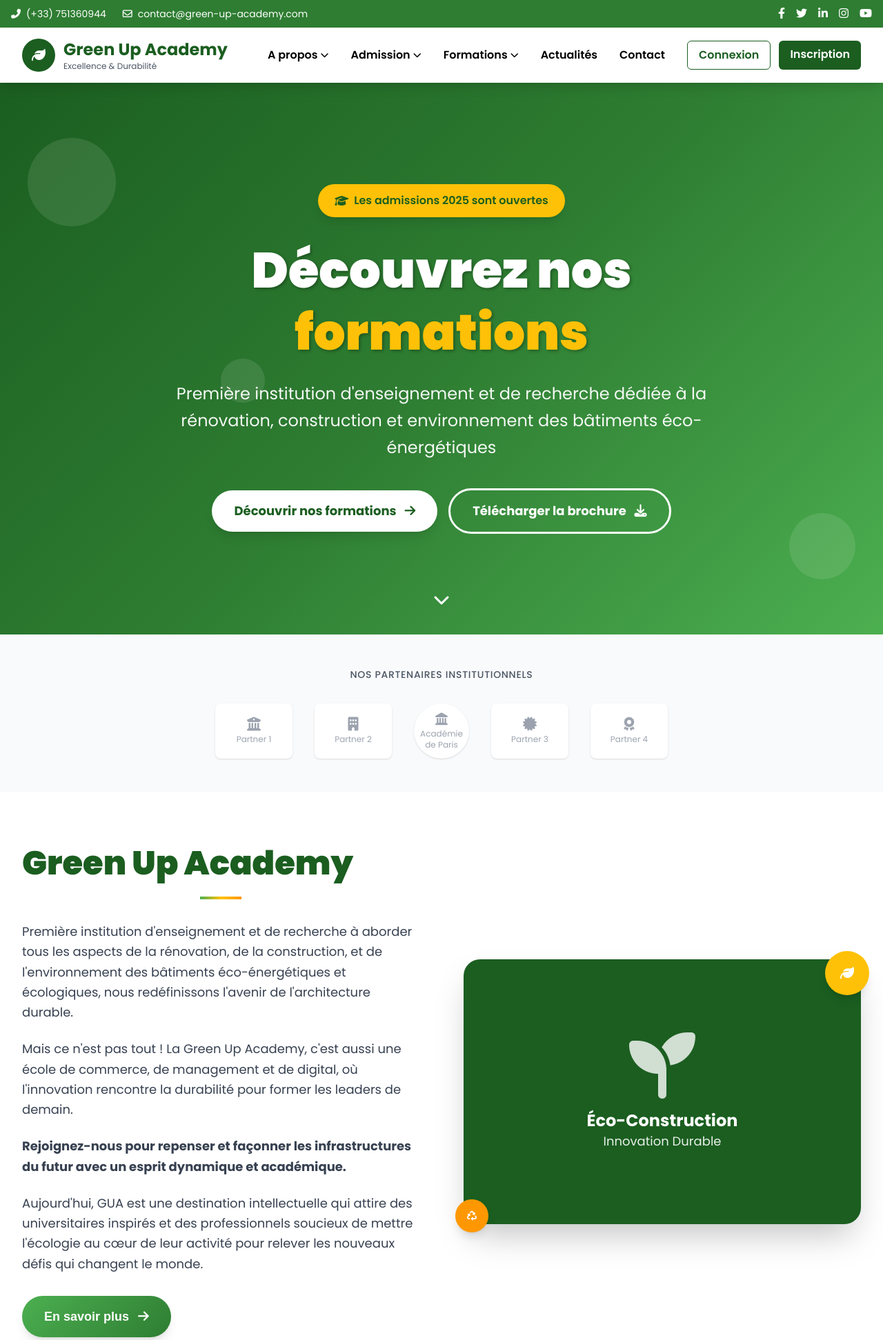
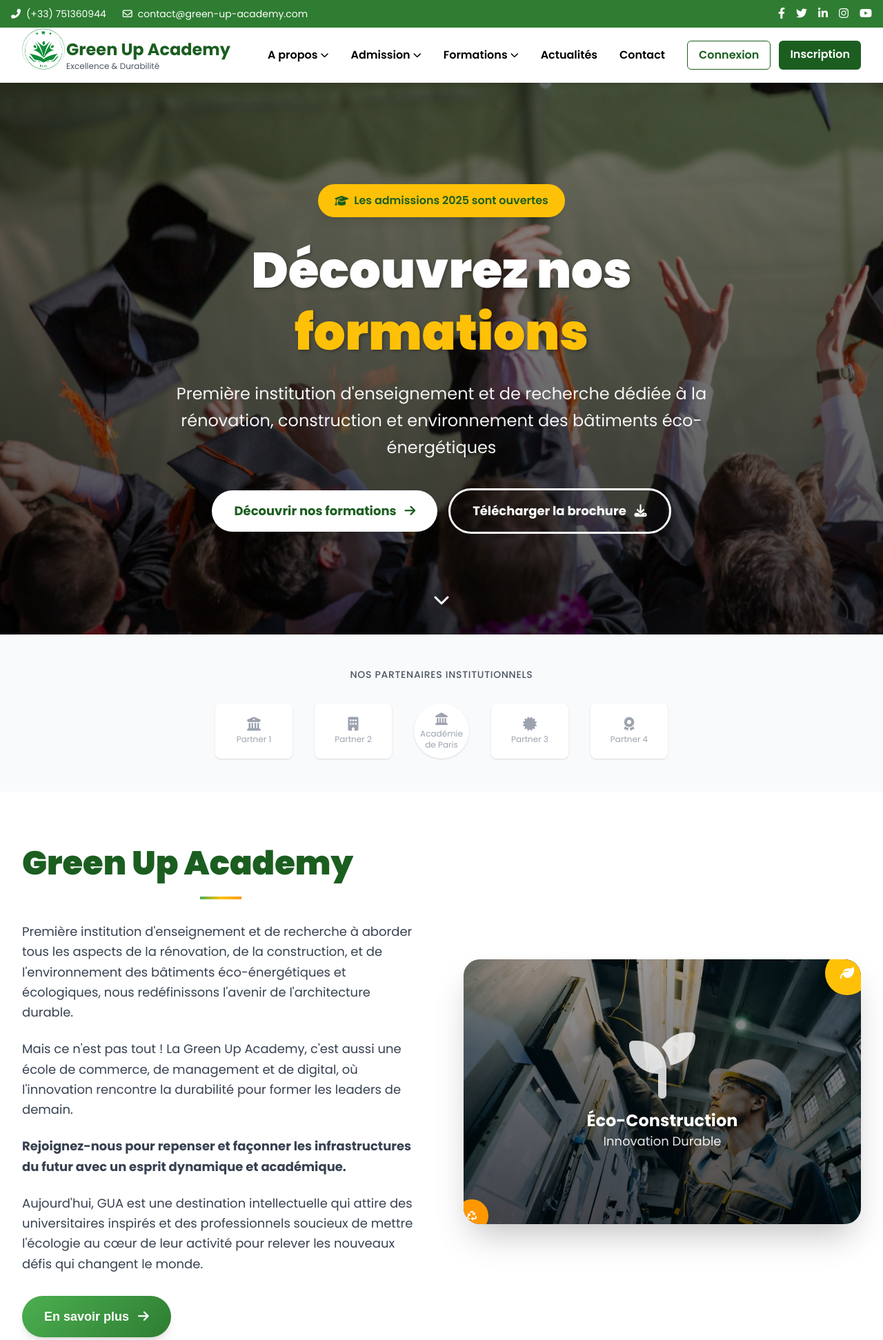
Before and after one commit to Nity-Pulse-Tech/GreenUpAcademy, a Django app: page / in a window 1280 px wide. Shown: the top 1943 px of the page at 69% size. Run offline with Django 5.2, Linux system fonts and the light colour scheme; some libraries are stand-ins or nearby versions; some web fonts are replaced.

Commit message:
fix design

```diff
--- a/green_up_apps/templates/publics/auth/register.html
+++ b/green_up_apps/templates/publics/auth/register.html
@@ -11,7 +11,7 @@
       <img src="{% static 'images/FORMATIONS2.jpg' %}"
            alt="hero"
            class="w-full h-full object-cover"/>
-      <div class="absolute inset-0 bg-gradient-to-t from-primary/70 to-primary/40">
+      <div class="absolute inset-0 bg-gradient-to-t from-black/70 to-black/40">
         <div class="absolute inset-0 flex flex-col justify-center px-16 text-white z-10">
           <h1 class="text-3xl font-lato font-bold italic max-w-lg leading-snug animate-fade-in-down">
             {% trans "The future belongs to those who believe in the beauty of their dreams." %}
--- a/green_up_apps/templates/publics/home/home.html
+++ b/green_up_apps/templates/publics/home/home.html
@@ -97,14 +97,17 @@
     </style>
 
     <!-- Hero Section -->
-    <section id="accueil" class="hero-gradient min-h-screen flex items-center relative">
-        <!-- Background Pattern -->
-        <div class="absolute inset-0 opacity-10">
-            <div class="absolute top-20 left-10 w-32 h-32 bg-white rounded-full"></div>
-            <div class="absolute bottom-20 right-10 w-24 h-24 bg-white rounded-full"></div>
-            <div class="absolute top-1/2 left-1/4 w-16 h-16 bg-white rounded-full"></div>
+<section id="accueil" class="relative min-h-screen flex items-center overflow-hidden">
+    <!-- Background Image -->
+    <div class="absolute inset-0">
+        <img src="{% static 'images/FORMATIONS.png' %}"
+             alt="Hero Background"
+             class="w-full h-full object-cover object-center">
+        <!-- Gradient Overlay -->
+        <div class="absolute inset-0 bg-gradient-to-t from-black/70 to-black/40"></div>
     </div>
 
+    <!-- Content -->
     <div class="max-w-7xl mx-auto px-4 sm:px-6 lg:px-8 relative z-10 w-full">
         <div class="text-center text-white">
             <!-- Admission Banner -->
@@ -222,22 +225,33 @@
                 <!-- Image -->
                 <div class="order-1 lg:order-2">
                     <div class="relative mx-auto max-w-md lg:max-w-none">
-                        <div class="w-full h-80 lg:h-96 bg-primary-green rounded-3xl flex items-center justify-center shadow-2xl relative">
-                            <div class="text-center text-white">
+                        <div class="w-full h-80 lg:h-96 rounded-3xl flex items-center justify-center shadow-2xl relative overflow-hidden">
+                            <!-- Background Image -->
+                            <img src="{% static 'images/construction.png' %}"
+                                alt="Éco-Construction"
+                                class="absolute inset-0 w-full h-full object-cover object-center">
+
+                            <!-- Gradient Overlay -->
+                            <div class="absolute inset-0 bg-gradient-to-t from-black/70 to-black/40"></div>
+
+                            <!-- Content -->
+                            <div class="text-center text-white relative z-10">
                                 <i class="fas fa-seedling text-6xl lg:text-8xl mb-4 opacity-80"></i>
                                 <h4 class="text-2xl font-bold">Éco-Construction</h4>
                                 <p class="text-lg opacity-90">Innovation Durable</p>
                             </div>
-                            <!-- Floating Elements - positioned more carefully -->
-                            <div class="absolute -top-3 -right-3 w-16 h-16 bg-yellow-accent rounded-full flex items-center justify-center shadow-lg">
+
+                            <!-- Floating Elements -->
+                            <div class="absolute -top-3 -right-3 w-16 h-16 bg-yellow-accent rounded-full flex items-center justify-center shadow-lg z-10">
                                 <i class="fas fa-leaf text-white text-xl"></i>
                             </div>
-                            <div class="absolute -bottom-3 -left-3 w-12 h-12 bg-orange-accent rounded-full flex items-center justify-center shadow-lg">
+                            <div class="absolute -bottom-3 -left-3 w-12 h-12 bg-orange-accent rounded-full flex items-center justify-center shadow-lg z-10">
                                 <i class="fas fa-recycle text-white text-sm"></i>
                             </div>
                         </div>
                     </div>
                 </div>
+
             </div>
         </div>
     </section>
@@ -268,7 +282,7 @@
                     <p class="text-gray-600">Une approche holistique de l'environnement et de la construction durable</p>
                 </div>
                 <div class="text-center">
-                    <div class="w-16 h-16 bg-secondary-green-green rounded-full flex items-center justify-center mx-auto mb-4">
+                    <div class="w-16 h-16 bg-secondary-green rounded-full flex items-center justify-center mx-auto mb-4">
                         <i class="fas fa-lightbulb text-white text-xl"></i>
                     </div>
                     <h4 class="text-xl font-bold text-gray-800 mb-3">Innovation</h4>
--- a/green_up_apps/templates/publics/home/includes/_navbar.html
+++ b/green_up_apps/templates/publics/home/includes/_navbar.html
@@ -1,3 +1,4 @@
+{% load static %}
 <!-- Header -->
     <header class="bg-white shadow-lg sticky top-0 z-40">
         <div class="max-w-7xl mx-auto px-4 sm:px-6 lg:px-8">
@@ -5,9 +6,7 @@
                 <!-- Logo -->
                  <a href="{% url 'users:home' %}">
                 <div class="flex items-center space-x-3">
-                    <div class="w-10 h-10 lg:w-12 lg:h-12 bg-primary-green rounded-full flex items-center justify-center">
-                        <i class="fas fa-leaf text-white text-lg lg:text-xl"></i>
-                    </div>
+                        <img src="{% static 'images/logo.png' %}" alt="logo" class="w-16 h-16 mx-auto mb-4 cursor-pointer" />
                     <div>
                         <h1 class="text-xl lg:text-2xl font-bold text-primary-green">Green Up Academy</h1>
                         <p class="text-xs text-gray-600 hidden sm:block">Excellence & Durabilité</p>
```
Also changed, not shown: green_up_apps/templates/publics/home/admission/resident_hors/resident_hor_ue.html (+5 -5 lines), green_up_apps/templates/publics/home/admission/resident_ue/resident_ue.html (+4 -4 lines), green_up_apps/static/images/construction.png (added). Lines whose indentation alone changed are shown as unchanged.
